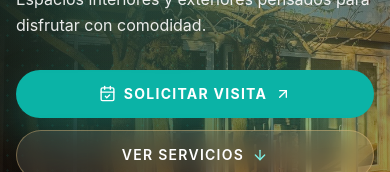
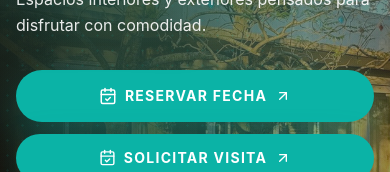
Before and after one commit to GuilleLeaal/calypso-eventos, a React (Vite) app: page / in a window 390 px wide. Shown: the part 362-534 px from the top of the page. Built offline with nearby package versions, Linux system fonts and the light colour scheme; no server answers; the database is empty.

Commit message:
Fix boton reserva del navbar y agregado boton reserva en hero

```diff
--- a/src/components/Hero.tsx
+++ b/src/components/Hero.tsx
@@ -1,4 +1,5 @@
 import { motion } from "framer-motion";
+import { Link } from "react-router-dom";
 import {
   ArrowDown,
   ArrowUpRight,
@@ -114,6 +115,19 @@ export default function Hero() {
               }}
               className="mt-8 flex flex-col gap-3 sm:flex-row"
             >
+              {/* Botón solo mobile */}
+              <Link
+                to="/reservar"
+                className="group inline-flex items-center justify-center gap-2 rounded-full bg-[#0BB3A6] px-6 py-4 text-sm font-bold uppercase tracking-[0.09em] text-white shadow-[0_18px_42px_rgba(11,179,166,0.34)] transition duration-300 hover:-translate-y-0.5 hover:bg-[#099f94] sm:hidden"
+              >
+                <CalendarCheck size={18} className="text-white" />
+                Reservar fecha
+                <ArrowUpRight
+                  size={16}
+                  className="transition group-hover:translate-x-0.5 group-hover:-translate-y-0.5"
+                />
+              </Link>
+
               <a
                 href={`https://wa.me/59899372068?text=${whatsappMessage}`}
                 target="_blank"
```
